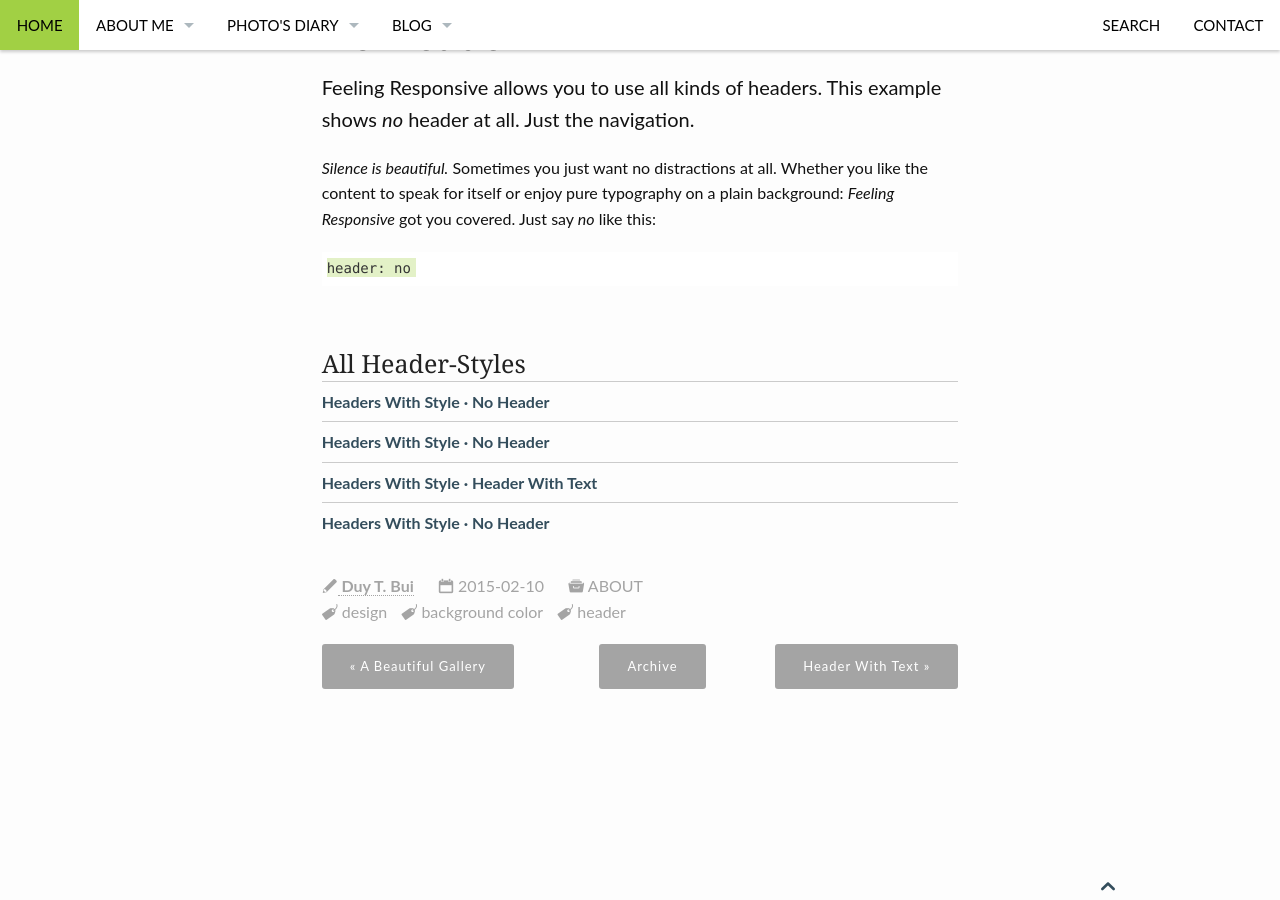
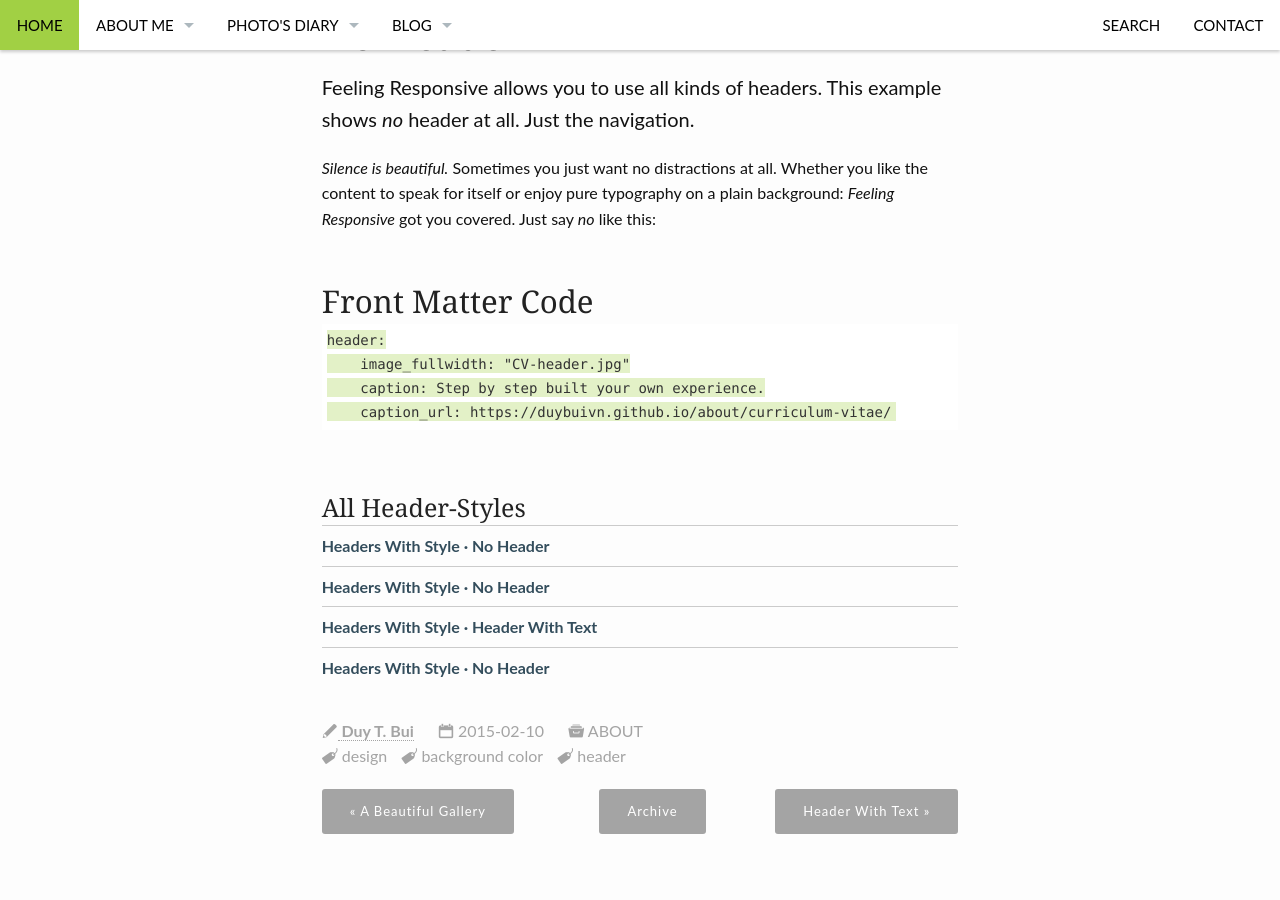
Before and after one commit to duybuidotvn/duybuidotvn.github.io, a Jekyll site: the page built from _posts/about/2015-02-10-curriculum-vitae.md, in a window 1280 px wide and 900 px high, scrolled down 429 px. Built offline with Jekyll 4.4.1, drawn with Linux system fonts in a browser that asks for light colours.

Commit message:
12052015-918-push-cv-header

```diff
--- a/_posts/about/2015-02-10-curriculum-vitae.md
+++ b/_posts/about/2015-02-10-curriculum-vitae.md
@@ -16,10 +16,14 @@ header:
 ---
 *Silence is beautiful.* Sometimes you just want no distractions at all. Whether you like the content to speak for itself or enjoy pure typography on a plain background: *Feeling Responsive* got you covered. Just say *no* like this:
 
+## Front Matter Code
+
 ~~~
-header: no
+header:
+    image_fullwidth: "CV-header.jpg"
+    caption: Step by step built your own experience.
+    caption_url: https://duybuivn.github.io/about/curriculum-vitae/
 ~~~
-
 
 ### All Header-Styles
 {: .t60 }
```
